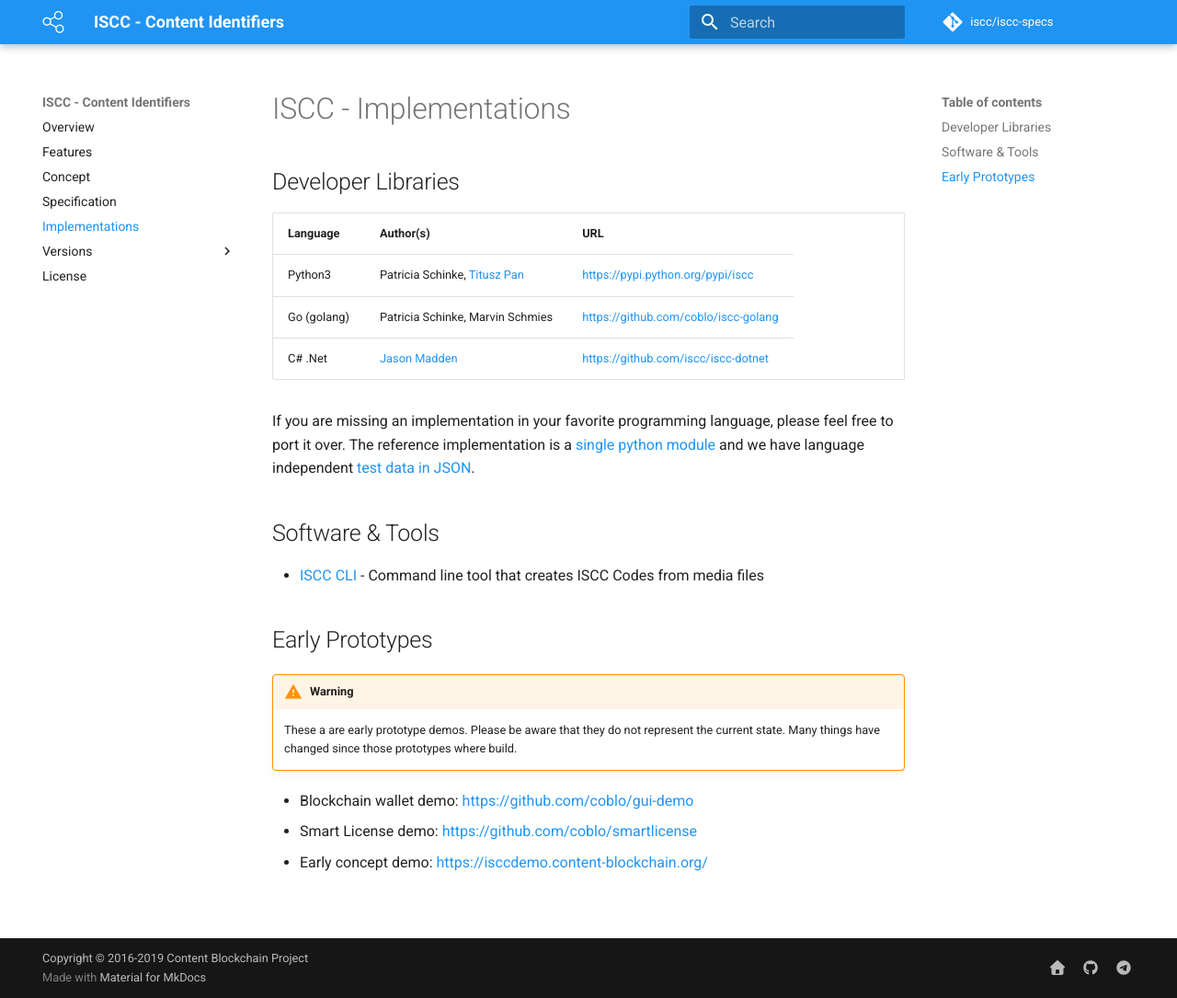
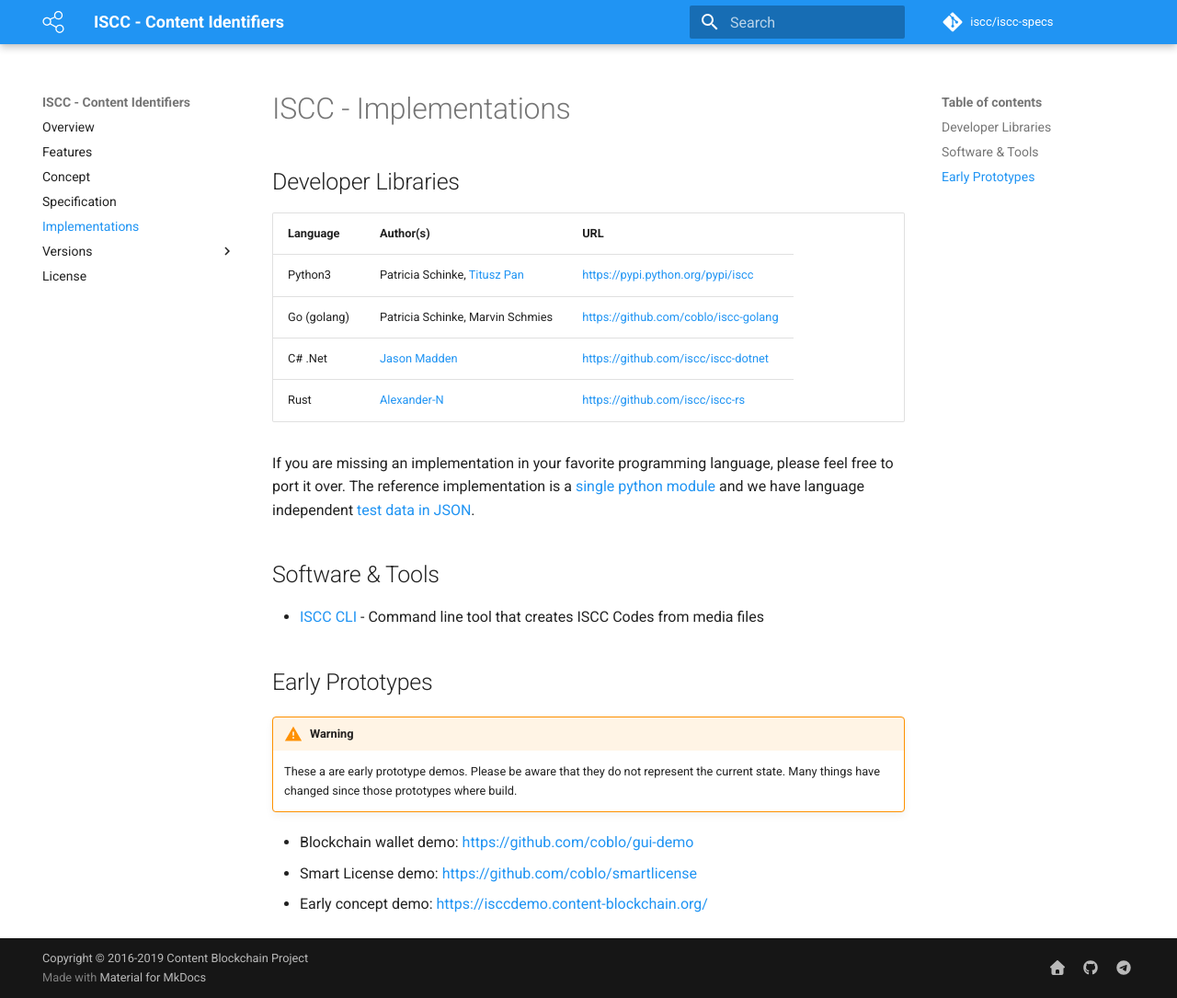
Before and after one commit to iscc/iscc-specs, an MkDocs documentation site: the page built from docs/implementations.md, in a window 1280 px wide and 1085 px high. Shown: the whole window at 92% size. Built offline with MkDocs 1.6.1 and Material for MkDocs 9.7.7, drawn with Linux system fonts in a browser that asks for light colours; comment, search, counter and statistics services are not loaded.

Commit message:
Add rust version to list of implementations.

```diff
--- a/docs/implementations.md
+++ b/docs/implementations.md
@@ -11,6 +11,7 @@ authors: Titusz Pan
 | Python3     | Patricia Schinke, [Titusz Pan](https://github.com/titusz) | https://pypi.python.org/pypi/iscc    |
 | Go (golang) | Patricia Schinke, Marvin Schmies                          | https://github.com/coblo/iscc-golang |
 | C# .Net     | [Jason Madden](https://github.com/dirric)                 | https://github.com/iscc/iscc-dotnet  |
+| Rust        | [Alexander-N](https://github.com/Alexander-N)             | https://github.com/iscc/iscc-rs  |
 
 If you are missing an implementation in your favorite programming language, please feel free to port it over. The reference implementation is a [single python module](https://github.com/coblo/iscc-specs/blob/master/src/iscc/iscc.py) and we have language independent [test data in JSON](https://github.com/coblo/iscc-specs/blob/master/tests/test_data.json).
 
```
